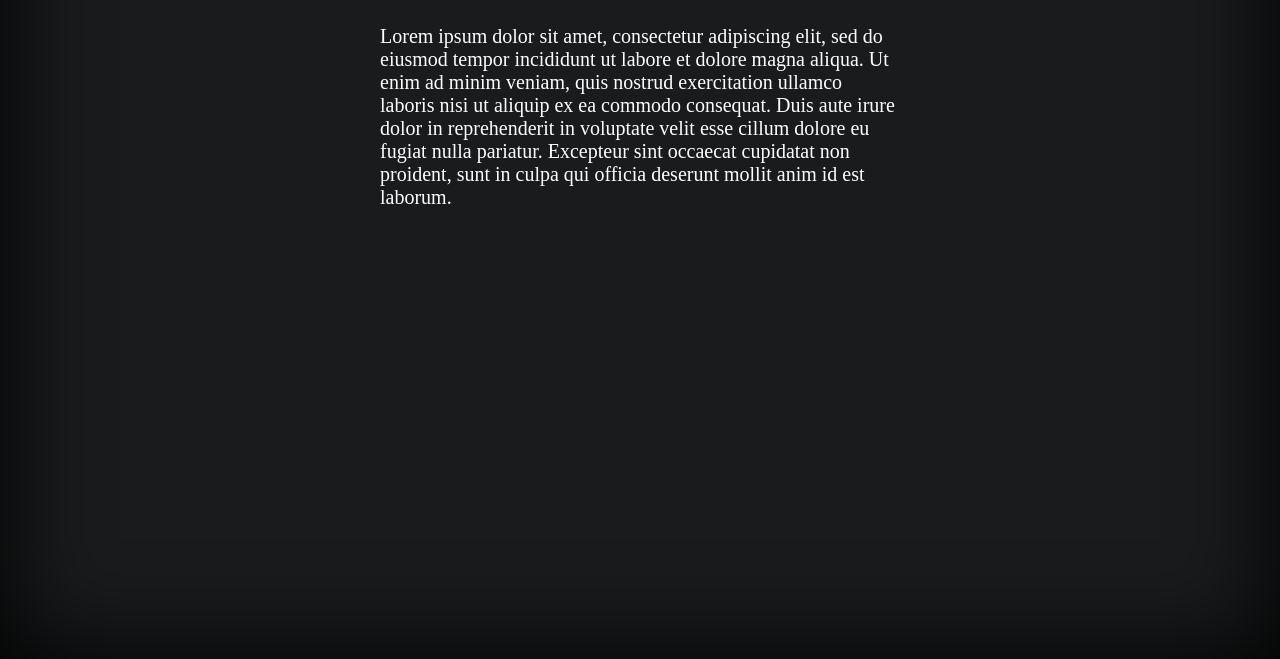
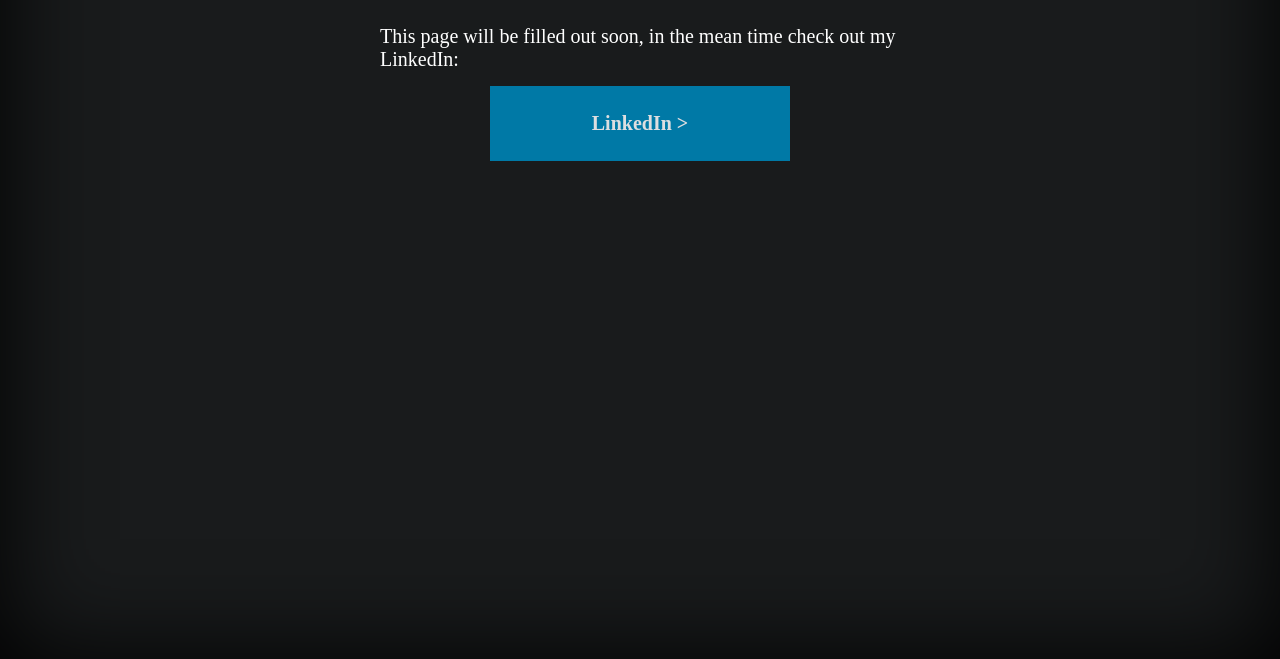
Before and after one commit to PiggybankStudios/robbitay, a plain HTML site: page career.html in a window 1280 px wide. Shown: the part 141-800 px from the top of the page. Drawn offline with Linux system fonts and the light colour scheme; a web font is replaced by a local one.

Commit message:
Filled out the text that used to be Lorem Ipsum. Projects and Career page are still stubs

```diff
--- a/career.html
+++ b/career.html
@@ -22,8 +22,9 @@
 		<hr/>
 		<div class="wide_block">
 			<p>
-				Lorem ipsum dolor sit amet, consectetur adipiscing elit, sed do eiusmod tempor incididunt ut labore et dolore magna aliqua. Ut enim ad minim veniam, quis nostrud exercitation ullamco laboris nisi ut aliquip ex ea commodo consequat. Duis aute irure dolor in reprehenderit in voluptate velit esse cillum dolore eu fugiat nulla pariatur. Excepteur sint occaecat cupidatat non proident, sunt in culpa qui officia deserunt mollit anim id est laborum.
+				This page will be filled out soon, in the mean time check out my LinkedIn:
 			</p>
+			<a href="https://www.linkedin.com/in/taylor-robbins-008b6463/"><div class="large_button">LinkedIn &gt;</div></a>
 		</div>
 	</body>
 </html>
--- a/style.css
+++ b/style.css
@@ -222,3 +222,14 @@ a.home_nav_link:hover
 	font-weight: bolder;
 	margin-right: 15px;
 }
+
+.large_button
+{
+	margin: auto;
+	width: 300px;
+	height: 75px;
+	line-height: 75px;
+	color: var(--text1);
+	text-align: center;
+	background-color: var(--blue1);
+}
```
Also changed, not shown: about.html (+4 -6 lines), projects.html (+2 -1 lines), 1 other file.
